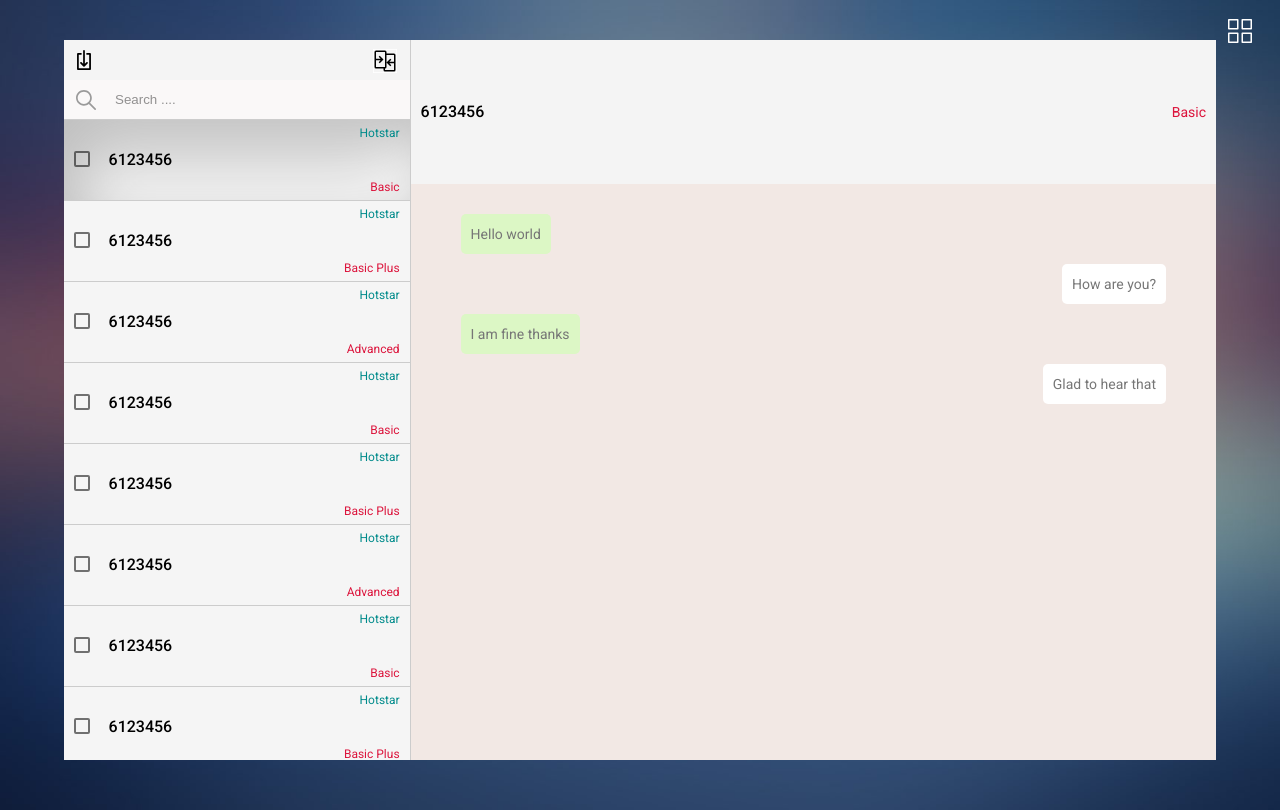
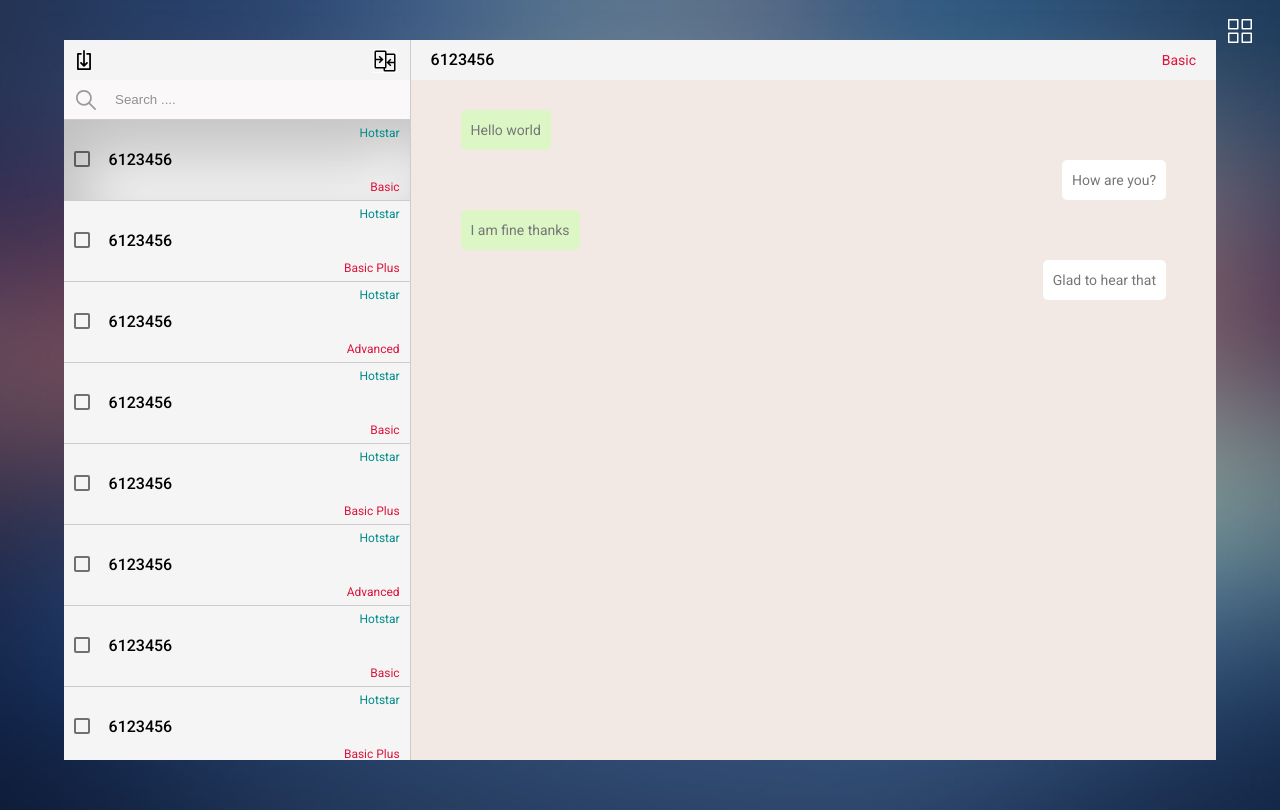
Before and after one commit to ishansharma1320/yactraq-trial-form, an Angular app: page /transcripts in a window 1280 px wide. Built offline with nearby package versions, Linux system fonts and the light colour scheme; no server answers.

Commit message:
added media queries for breaking css changes

```diff
--- a/src/app/transcripts/chat-window/chat-window.component.css
+++ b/src/app/transcripts/chat-window/chat-window.component.css
@@ -5,6 +5,21 @@
     flex-direction: column;
     background-color: #f2e8e4;
 }
+@media only screen and (min-width:768px) and (max-width:1500px) {
+    .chatWindowHeader{
+        background-color: #f4f4f4;
+        /* flex-basis: 20%; */
+        display: flex;
+        flex-direction: row;
+        justify-content: space-between;
+        align-items: center;
+        position: relative;
+        padding: 10px;
+        /* z-index:1; */
+
+    }
+}
+@media only screen and (min-width: 1500px) {
 .chatWindowHeader{
     background-color: #f4f4f4;
     flex-basis: 20%;
@@ -13,8 +28,10 @@
     justify-content: space-between;
     align-items: center;
     position: relative;
+    /* padding: 10px; */
     /* z-index:1; */
 
+}
 }
 .chatWindowHeaderWER{
     flex-basis: 25%;
```
